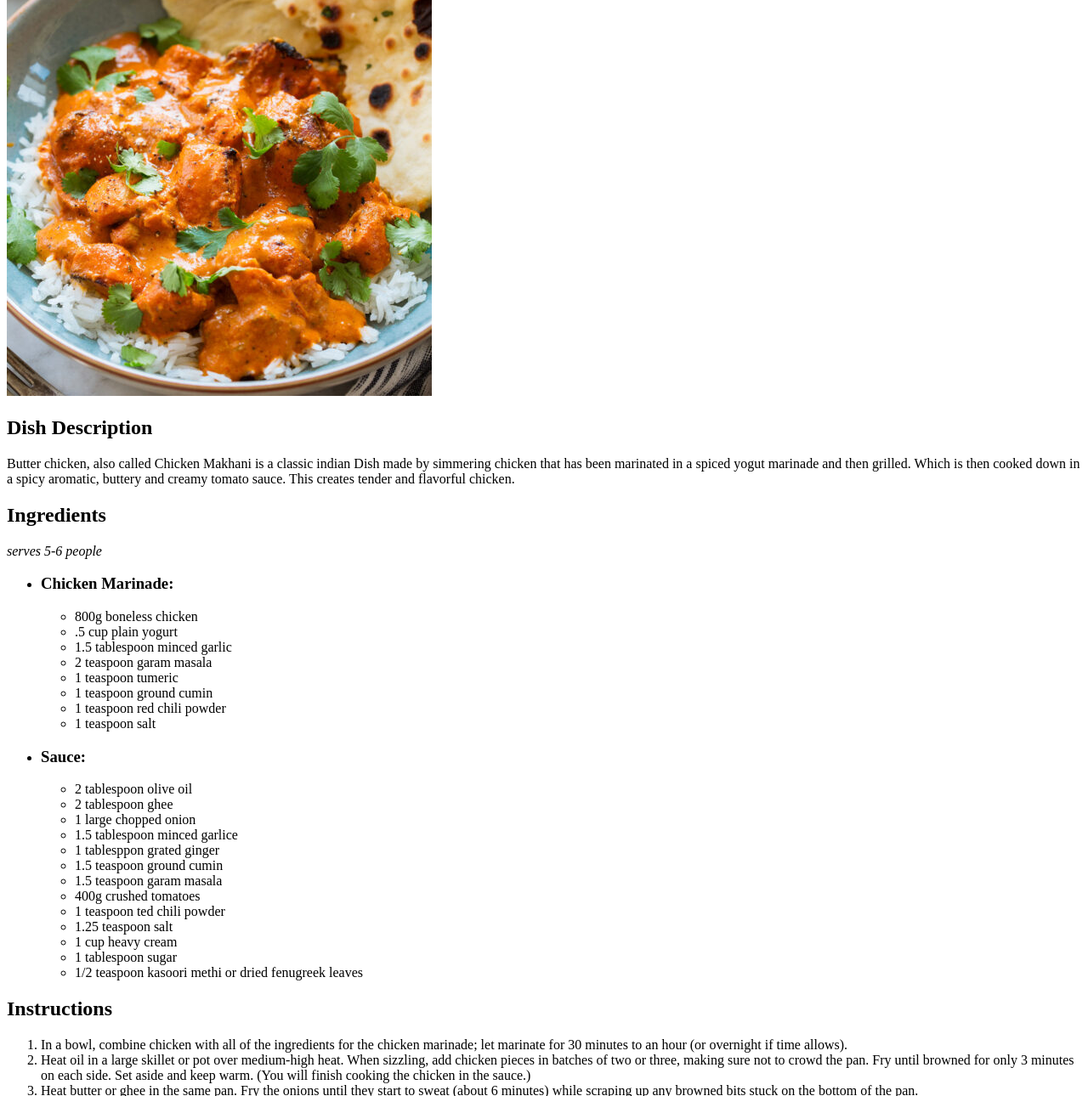
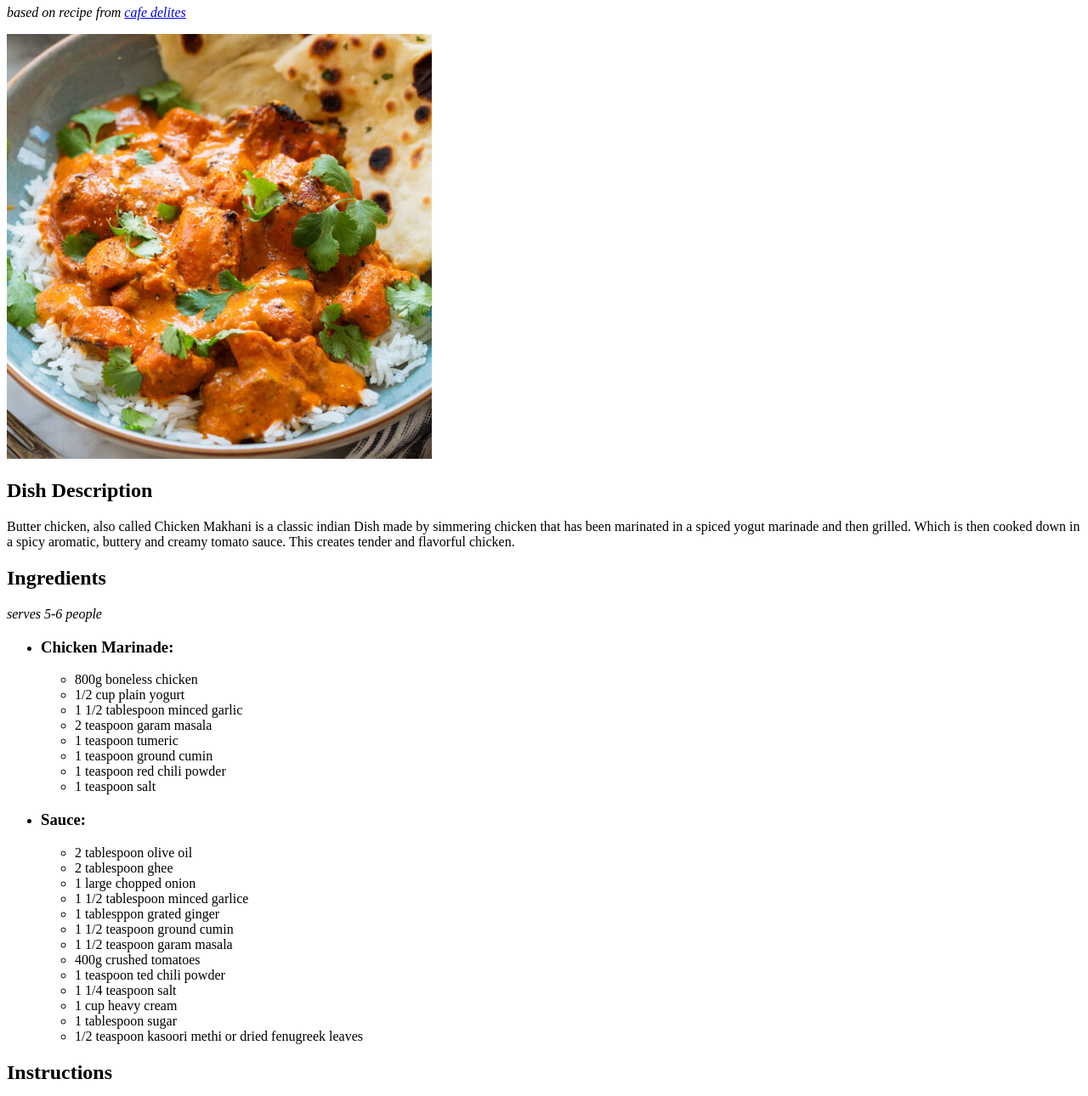
Before and after one commit to MDaley08/Recipes_site, a plain HTML site: page recipes/butter_chicken.html in a window 1280 px wide. Shown: the part 114-1404 px from the top of the page at 85% size. Drawn offline with Linux system fonts and the light colour scheme.

Commit message:
minor appearence adjustments, put recipe links in unordered list on index.html, addeded return link to butter chicken page

```diff
--- a/recipes/butter_chicken.html
+++ b/recipes/butter_chicken.html
@@ -5,10 +5,13 @@
         <title>butter chickern</title>
     </head>
     <body>
+        <a href="../index.html"><h6>return home</h6></a>
         <h1>Butter Chicken</h1>
-        <img src="../images/butter-chicken.jpg" alt="delicious butter chicken">
+        <p><em>based on recipe from <a href="https://cafedelites.com/butter-chicken/" target="_blank" rel="noopener noreferrer">cafe delites</a></em></p>
+        <img src="../images/butter-chicken.jpg" alt="delicious butter chicken" width="500">
         <h2>Dish Description</h2>
-        <p>Butter chicken, also called Chicken Makhani is a classic indian Dish
+        <p>
+            Butter chicken, also called Chicken Makhani is a classic indian Dish
             made by simmering chicken that has been marinated in a spiced yogut marinade
             and then grilled. Which is then cooked down in a spicy aromatic, buttery and creamy
             tomato sauce. This creates tender and flavorful chicken.
@@ -19,8 +22,8 @@
             <li><h3>Chicken Marinade:</h3></li>
             <ul>
                 <li>800g boneless chicken</li>
-                <li>.5 cup plain yogurt</li>
-                <li>1.5 tablespoon minced garlic</li>
+                <li>1/2 cup plain yogurt</li>
+                <li>1 1/2 tablespoon minced garlic</li>
                 <li>2 teaspoon garam masala</li>
                 <li>1 teaspoon tumeric</li>
                 <li>1 teaspoon ground cumin</li>
@@ -32,13 +35,13 @@
                 <li>2 tablespoon olive oil</li>
                 <li>2 tablespoon ghee</li>
                 <li>1 large chopped onion</li>
-                <li>1.5 tablespoon minced garlice</li>
+                <li>1 1/2 tablespoon minced garlice</li>
                 <li>1 tablesppon grated ginger</li>
-                <li>1.5 teaspoon ground cumin</li>
-                <li>1.5 teaspoon garam masala</li>
+                <li>1 1/2 teaspoon ground cumin</li>
+                <li>1 1/2 teaspoon garam masala</li>
                 <li>400g crushed tomatoes</li>
                 <li>1 teaspoon ted chili powder</li>
-                <li>1.25 teaspoon salt</li>
+                <li>1 1/4 teaspoon salt</li>
                 <li>1 cup heavy cream</li>
                 <li>1 tablespoon sugar</li>
                 <li>1/2 teaspoon kasoori methi or dried fenugreek leaves</li>
```
Also changed, not shown: index.html (+5 -3 lines).
